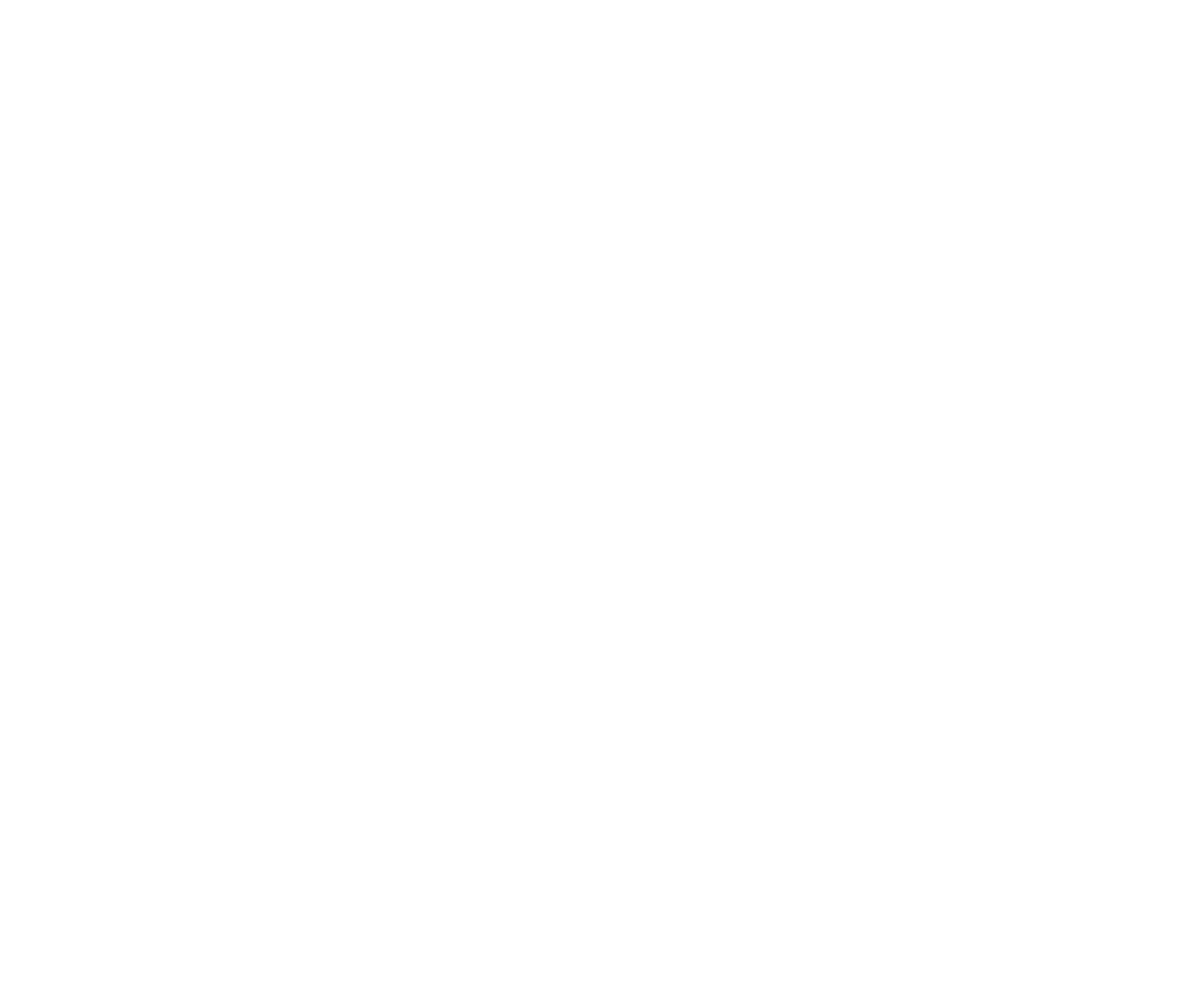
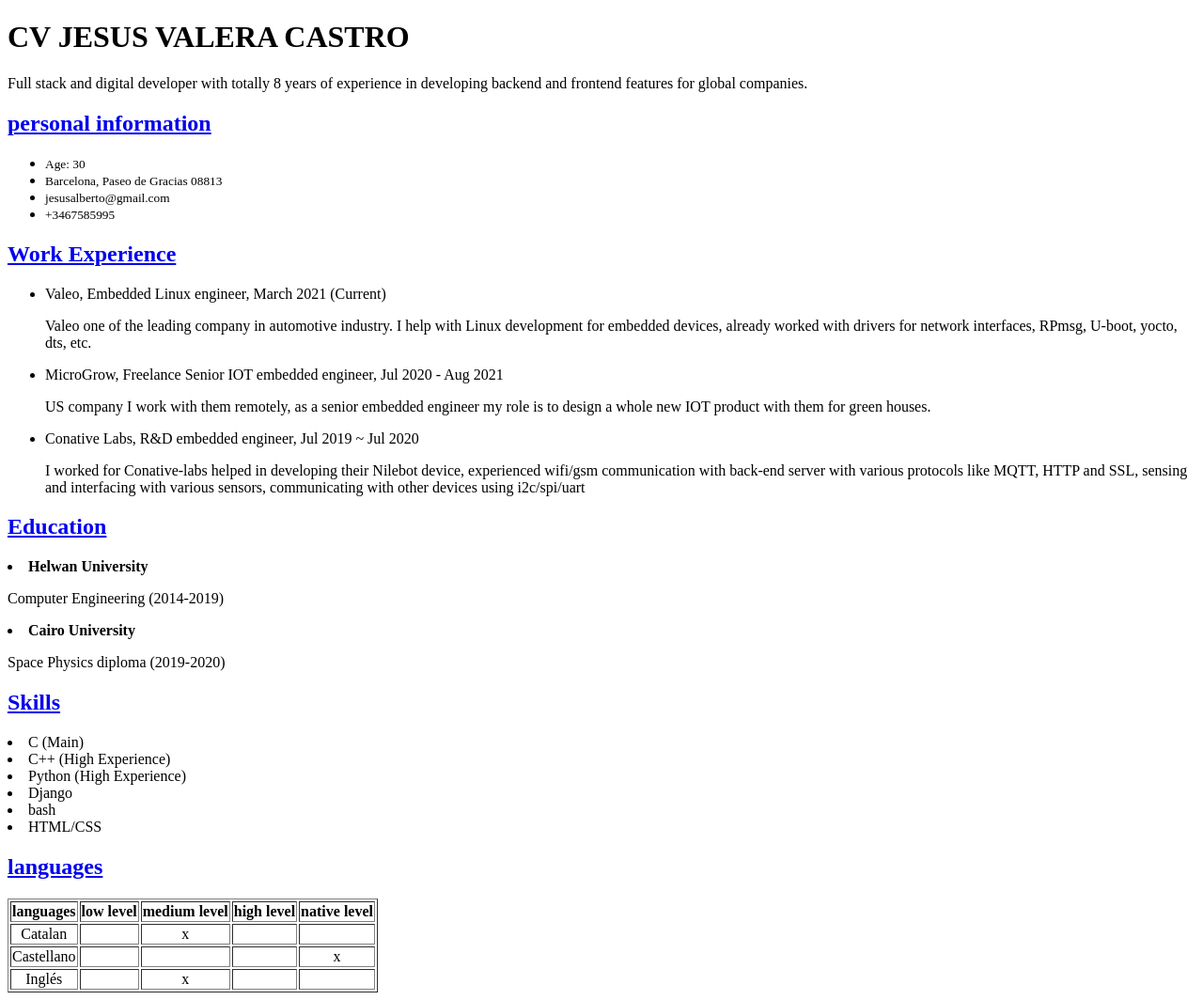
Before and after one commit to PsiqueEleana/Cursofronteduoc, a plain HTML site: page index.html in a window 1280 px wide. Shown: the whole page at 94% size. Before the commit the page ends 800 px from the top, so only its background shows below. Drawn offline with Linux system fonts and the light colour scheme.

Commit message:
version 1 CV

```diff
--- a/index.html
+++ b/index.html
@@ -6,7 +6,72 @@
     <meta name="viewport" content="width=device-width, initial-scale=1.0">
     <title>Document</title>
 </head>
-<body>
+<body> <h1> CV JESUS VALERA CASTRO </h1>
+    <p>Full stack and digital developer with totally 8 years of experience in developing backend
+        and frontend features for global companies.</p>
+  <h2> <a href="#personal information">  personal information </a> </h2>
+      <ul>  <small> <li> Age: 30  </small> </li>
+           <small> <li>Barcelona, Paseo de Gracias 08813 </small> </li>
+           <small> <li>jesusalberto@gmail.com</small> </li>
+           <small> <li>+3467585995</small></li> </ul>
+
+
+        <h2> <a href="#work_experience"> Work Experience </a> </h2>
+        <ul>  <li> Valeo, Embedded Linux engineer, March 2021 (Current) </li>
+            <p>Valeo one of the leading company in automotive industry. I help with Linux development for embedded devices,
+                already worked with drivers for network interfaces, RPmsg, U-boot, yocto, dts, etc. </p>
+           <li> MicroGrow, Freelance Senior IOT embedded engineer, Jul 2020 - Aug 2021  </li>
+           <p>US company I work with them remotely, as a senior embedded engineer my role is to design
+             a whole new IOT product with them for green houses. </p>
+           <li> Conative Labs, R&D embedded engineer, Jul 2019 ~ Jul 2020 </li>
+           <p> I worked for Conative-labs helped in developing their Nilebot device, experienced wifi/gsm communication with back-end server with
+            various protocols like MQTT, HTTP and SSL, sensing and interfacing with various sensors, communicating with other devices using i2c/spi/uart</p>
+        </ul>
+
+           <h2> <a href="#education"> Education </a> </h2>
+           <strong> <li> Helwan University  </strong> </li>
+           <p> Computer Engineering  (2014-2019) </p>
+           <strong> <li> Cairo University  </strong> </li>
+           <p> Space Physics diploma  (2019-2020) </p>
+
+
+           <h2> <a href="#skill"> Skills </a> </h2>
+           <li> C (Main) </li>
+            <li> C++ (High Experience)</li>
+            <li> Python (High Experience)</li>
+            <li> Django  </li>
+            <li> bash </li>
+            <li> HTML/CSS </li>
+
+            <h2> <a href="#languages"> languages </a> </h2>
+            <TABLE BORDER>
+                <Tr>
+                    <th> languages</th>
+                    <th> low level</th>
+                    <th> medium level</th>
+                    <th> high level</th>
+                    <th> native level</th>
+                    </TR>
+
+                <tr ALIGN=center>
+                    <TD>Catalan</TD>
+                    <td> </td> <td>x </td> <td></td> <td></td>
+
+
+                <tr ALIGN=center>
+                    <TD>Castellano</TD>
+                    <td> </td> <td> </td> <td></td> <td>x</td>
+
+                <tr ALIGN=center>
+                    <TD>Inglés</TD>
+                    <td> </td> <td> x </td> <td></td> <td></td>
+
+
+
+
+
+
+
 
 </body>
 </html>
```
